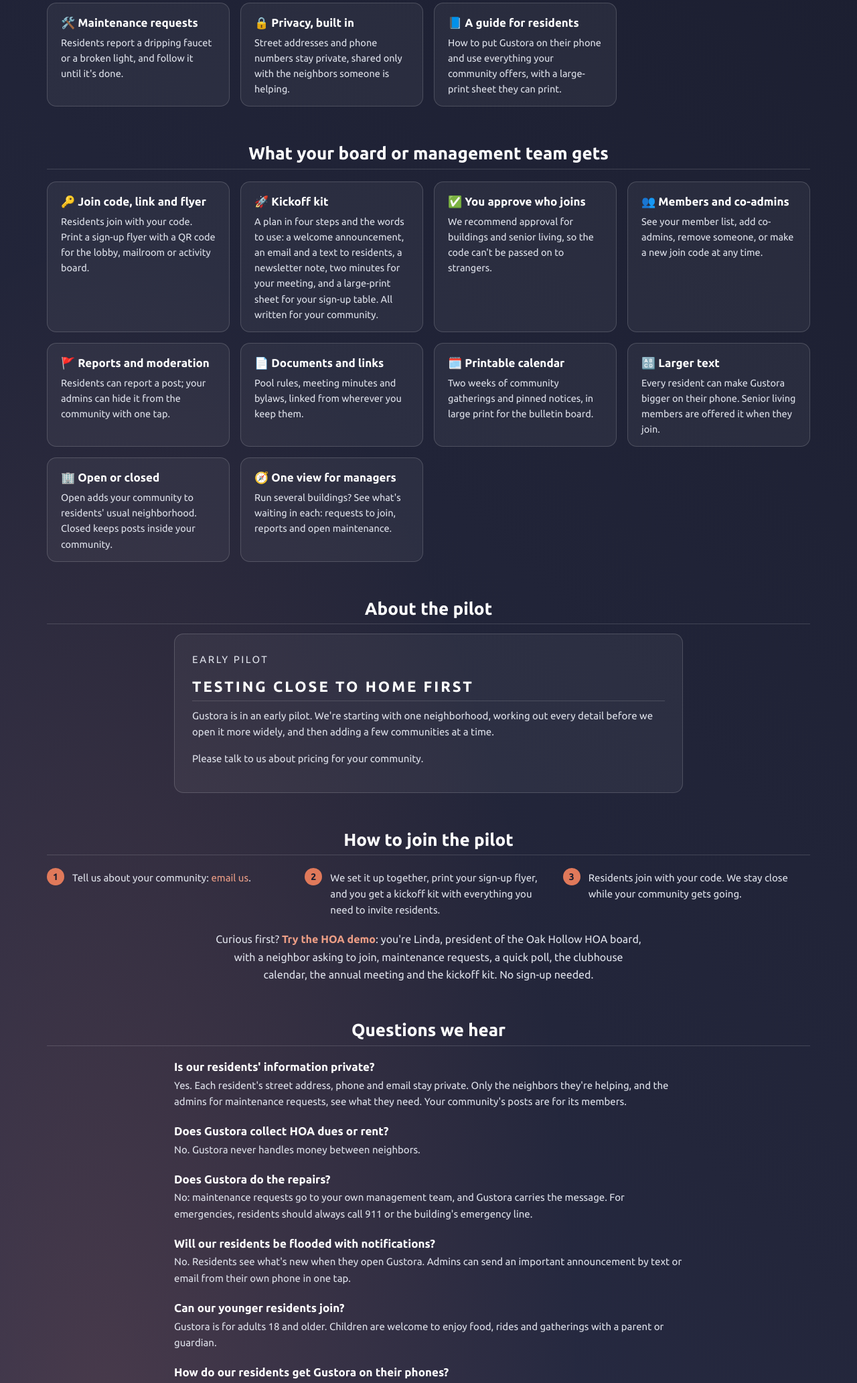
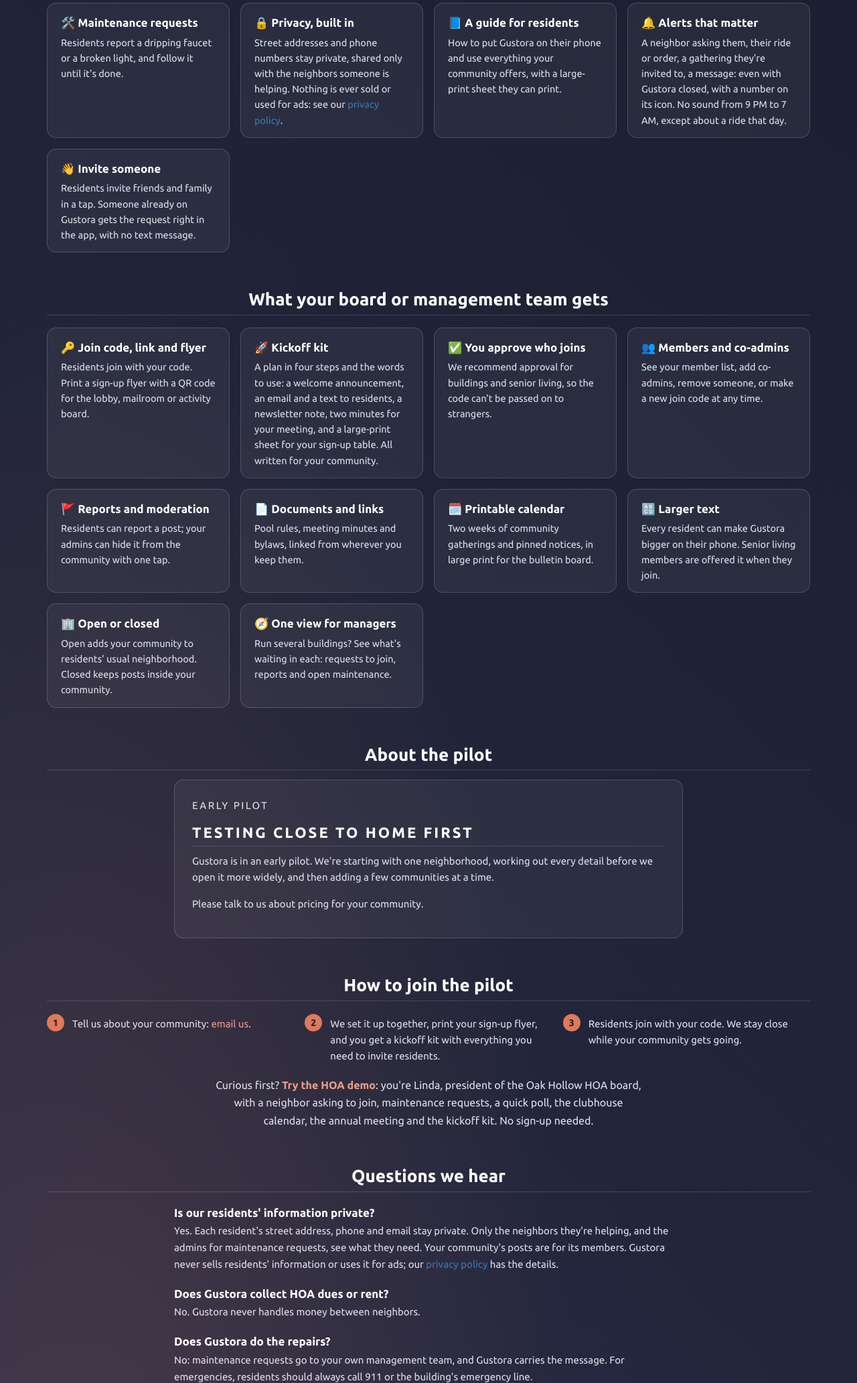
Before and after one commit to nkhm345/ANIVA-Enterprises-Website, a plain HTML site: page ANIVA-AI/Gustora-Communities.html in a window 1280 px wide. Shown: the part 735-2800 px from the top of the page at 67% size. Drawn offline with nearby package versions, Linux system fonts and the light colour scheme.

Commit message:
Gustora pages: alerts, joining by invitation, privacy policy
- Communities page, "Will our residents be flooded with notifications?":
  residents get alerts only about things meant for them, even with
  Gustora closed, with no sound from 9 PM to 7 AM except about a ride
  that day (it said residents see news only when they open Gustora).
- "How do our residents get Gustora on their phones?": they tap the
  board's join link or scan the flyer's QR code; joining is by invitation
  (it said each resident opens gustora.web.app and signs up).
- New cards: "Alerts that matter" and "Invite someone".
- Privacy: Gustora never sells residents' information or uses it for ads,
  with a link to the privacy policy (gustora.web.app/#/privacy), on the
  Communities page and the ANIVA AI page; the ANIVA AI page also says
  joining is by invitation or a community's join code.

Co-Authored-By: Claude Opus 5.5 <noreply@anthropic.com>

```diff
--- a/ANIVA-AI/Gustora-Communities.html
+++ b/ANIVA-AI/Gustora-Communities.html
@@ -83,8 +83,10 @@
           <div class="gc-card"><h5>🤝 Neighbors helping neighbors</h5><p>Rides to the airport or the store (free, or a share of the gas), a hand with something heavy, things to give away, inside your community.</p></div>
           <div class="gc-card"><h5>🧁 Home bakers nearby</h5><p>Breads, pies, cakes and treats from neighbors' home kitchens, under each state's home-kitchen law. Residents see bakers' specialties and typical prices, and can tell them what they'd buy.</p></div>
           <div class="gc-card"><h5>🛠️ Maintenance requests</h5><p>Residents report a dripping faucet or a broken light, and follow it until it's done.</p></div>
-          <div class="gc-card"><h5>🔒 Privacy, built in</h5><p>Street addresses and phone numbers stay private, shared only with the neighbors someone is helping.</p></div>
+          <div class="gc-card"><h5>🔒 Privacy, built in</h5><p>Street addresses and phone numbers stay private, shared only with the neighbors someone is helping. Nothing is ever sold or used for ads: see our <a href="https://gustora.web.app/#/privacy" target="_blank" rel="noopener">privacy policy</a>.</p></div>
           <div class="gc-card"><h5>📘 A guide for residents</h5><p>How to put Gustora on their phone and use everything your community offers, with a large-print sheet they can print.</p></div>
+          <div class="gc-card"><h5>🔔 Alerts that matter</h5><p>A neighbor asking them, their ride or order, a gathering they're invited to, a message: even with Gustora closed, with a number on its icon. No sound from 9 PM to 7 AM, except about a ride that day.</p></div>
+          <div class="gc-card"><h5>👋 Invite someone</h5><p>Residents invite friends and family in a tap. Someone already on Gustora gets the request right in the app, with no text message.</p></div>
         </div>
 
         <!--What admins get-->
@@ -130,21 +132,25 @@
         <div class="gc-faq">
           <h5>Is our residents' information private?</h5>
           <p>Yes. Each resident's street address, phone and email stay private. Only the neighbors they're helping, and the
-            admins for maintenance requests, see what they need. Your community's posts are for its members.</p>
+            admins for maintenance requests, see what they need. Your community's posts are for its members. Gustora never
+            sells residents' information or uses it for ads; our <a href="https://gustora.web.app/#/privacy" target="_blank" rel="noopener">privacy policy</a> has the details.</p>
           <h5>Does Gustora collect HOA dues or rent?</h5>
           <p>No. Gustora never handles money between neighbors.</p>
           <h5>Does Gustora do the repairs?</h5>
           <p>No: maintenance requests go to your own management team, and Gustora carries the message. For emergencies,
             residents should always call 911 or the building's emergency line.</p>
           <h5>Will our residents be flooded with notifications?</h5>
-          <p>No. Residents see what's new when they open Gustora. Admins can send an important announcement by text or
-            email from their own phone in one tap.</p>
+          <p>No. Gustora alerts each resident only about things meant for them: a neighbor asking them, their ride, favor
+            or order, a gathering they're invited to, or a message, with no sound from 9 PM to 7 AM except about a ride that day. Board
+            announcements wait on everyone's home screen; for news that can't wait, admins can also send one by text or
+            email in one tap.</p>
           <h5>Can our younger residents join?</h5>
           <p>Gustora is for adults 18 and older. Children are welcome to enjoy food, rides and gatherings with a parent or
             guardian.</p>
           <h5>How do our residents get Gustora on their phones?</h5>
-          <p>There's no app store and nothing for you to install. Each resident opens gustora.web.app, signs up, and adds
-            Gustora to their home screen in about a minute. Your kickoff kit has a ready-to-send email, a large-print
+          <p>There's no app store and nothing for you to install. Each resident taps your join link or scans the QR code on
+            your flyer, signs up in about two minutes, and adds Gustora to their home screen. Joining is by invitation, so
+            your code keeps your community's space for your residents. Your kickoff kit has a ready-to-send email, a large-print
             how-to sheet, and a checklist for a sign-up table, where you can help neighbors in person. Please let residents
             know there's nothing to download: an app with a similar name is in the app stores, and it isn't ours.</p>
           <h5>How do we join the pilot?</h5>
```
Also changed, not shown: ANIVA-AI/ANIVA-AI.html (+1 -1 lines).
